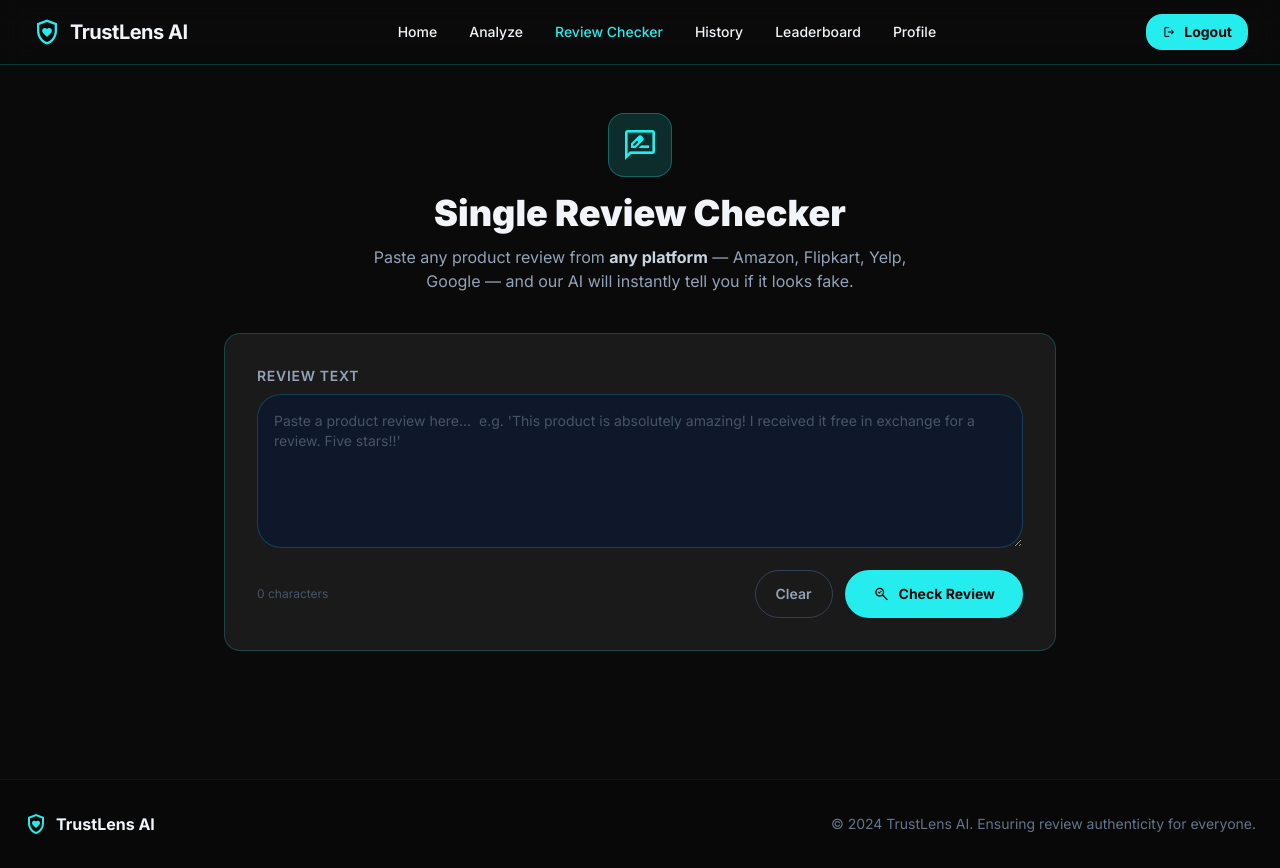
After one commit to ADITYAGUPTA112/FAKE_REVIEWS-, a Flask app: page /checker in a window 1280 px wide. The commit adds this page. Run offline with Flask 3, Linux system fonts and the light colour scheme; a user stored in the database is signed in; parts of the project's set-up code (start-up, migrations or seed data) failed here and were passed over; some libraries are stand-ins or nearby versions.

Commit message:
Add Single Review Checker feature with heuristic analysis and risk scoring
Co-authored-by: ADITYAGUPTA112 <91255632+ADITYAGUPTA112@users.noreply.github.com>

```diff
--- a/app.py
+++ b/app.py
@@ -2,7 +2,7 @@ from flask import Flask, render_template, request, jsonify, redirect, url_for, s
 import firebase_admin
 from firebase_admin import credentials, auth, firestore
 import os
-from analyzer import analyze_product
+from analyzer import analyze_product, check_single_review
 import json
 from werkzeug.utils import secure_filename
 import uuid
@@ -139,6 +139,30 @@ def logout():
     session.pop("user_photo", None)
     return redirect(url_for("login"))
 
+@app.route("/checker", methods=["GET"])
+def checker():
+    if "user_id" not in session:
+        return redirect(url_for("login"))
+    return render_template("checker.html")
+
+@app.route("/api/check_review", methods=["POST"])
+def check_review_api():
+    try:
+        data = request.json
+        text = (data.get("text") or "").strip()
+        if not text:
+            return jsonify({"error": "No review text provided."}), 400
+        if len(text) < 5:
+            return jsonify({"error": "Review text is too short to analyse."}), 400
+
+        result = check_single_review(text)
+        return jsonify(result)
+    except Exception as e:
+        import traceback
+        traceback.print_exc()
+        return jsonify({"error": str(e)}), 500
+
+
 @app.route("/history", methods=["GET"])
 def history():
     if "user_id" not in session:
--- a/templates/analyze.html
+++ b/templates/analyze.html
@@ -117,9 +117,9 @@
                         AI</span>
                 </div>
                 <nav class="hidden md:flex items-center gap-8">
-                    <a class="text-sm font-medium hover:text-primary transition-colors"
-                        href="{{ url_for('index') }}">Home</a>
+                    <a class="text-sm font-medium hover:text-primary transition-colors" href="{{ url_for('index') }}">Home</a>
                     <a class="text-sm font-medium text-primary" href="{{ url_for('analyze') }}">Analyze</a>
+                    <a class="text-sm font-medium hover:text-primary transition-colors" href="{{ url_for('checker') }}">Review Checker</a>
                     <a class="text-sm font-medium hover:text-primary transition-colors"
                         href="{{ url_for('history') }}">History</a>
                     <a class="text-sm font-medium hover:text-primary transition-colors"
--- /dev/null
+++ b/templates/checker.html
@@ -0,0 +1,365 @@
+<!DOCTYPE html>
+<html class="dark" lang="en">
+
+<head>
+    <meta charset="utf-8" />
+    <meta content="width=device-width, initial-scale=1.0" name="viewport" />
+    <title>TrustLens AI - Single Review Checker</title>
+    <script src="https://cdn.tailwindcss.com?plugins=forms,container-queries"></script>
+    <link href="https://fonts.googleapis.com/css2?family=Inter:wght@400;500;600;700;800;900&display=swap"
+        rel="stylesheet" />
+    <link
+        href="https://fonts.googleapis.com/css2?family=Material+Symbols+Outlined:wght,FILL@100..700,0..1&display=swap"
+        rel="stylesheet" />
+    <script id="tailwind-config">
+        tailwind.config = {
+            darkMode: "class",
+            theme: {
+                extend: {
+                    colors: {
+                        "primary": "#26eded",
+                        "background-light": "#f6f8f6",
+                        "background-dark": "#0a0a0a",
+                        "card-dark": "#1a1a1a"
+                    },
+                    fontFamily: { "display": ["Inter", "sans-serif"] },
+                    borderRadius: { "DEFAULT": "0.75rem", "lg": "1rem", "xl": "1.5rem", "full": "9999px" },
+                },
+            },
+        }
+    </script>
+    <style>
+        body { font-family: 'Inter', sans-serif; }
+
+        .glass-panel {
+            background: #1a1a1a;
+            border: 1px solid rgba(38, 237, 237, 0.1);
+        }
+
+        @keyframes spin-slow { to { transform: rotate(360deg); } }
+        .animate-spin-slow { animation: spin-slow 1.5s linear infinite; }
+
+        @keyframes fadeIn { from { opacity: 0; transform: translateY(12px); } to { opacity: 1; transform: translateY(0); } }
+        .animate-fadein { animation: fadeIn 0.4s ease both; }
+
+        .word-pill-fake  { background: rgba(239,68,68,0.18); border: 1px solid rgba(239,68,68,0.4); color: #fca5a5; }
+        .word-pill-genuine { background: rgba(38,237,237,0.12); border: 1px solid rgba(38,237,237,0.35); color: #26eded; }
+
+        .risk-bar-fill { transition: width 1s cubic-bezier(.4,0,.2,1); }
+    </style>
+</head>
+
+<body class="bg-background-light dark:bg-background-dark text-slate-900 dark:text-slate-100 font-display min-h-screen">
+
+    <!-- Navigation -->
+    <header class="border-b border-primary/20 bg-background-light/50 dark:bg-[#0a0a0a]/80 backdrop-blur-md sticky top-0 z-50">
+        <div class="max-w-7xl mx-auto px-4 sm:px-6 lg:px-8">
+            <div class="flex items-center justify-between h-16">
+                <div class="flex items-center gap-2">
+                    <span class="material-symbols-outlined text-primary text-3xl">shield_with_heart</span>
+                    <span class="text-xl font-bold tracking-tight">TrustLens AI</span>
+                </div>
+                <nav class="hidden md:flex items-center gap-8">
+                    <a class="text-sm font-medium hover:text-primary transition-colors" href="{{ url_for('index') }}">Home</a>
+                    <a class="text-sm font-medium hover:text-primary transition-colors" href="{{ url_for('analyze') }}">Analyze</a>
+                    <a class="text-sm font-medium text-primary" href="{{ url_for('checker') }}">Review Checker</a>
+                    <a class="text-sm font-medium hover:text-primary transition-colors" href="{{ url_for('history') }}">History</a>
+                    <a class="text-sm font-medium hover:text-primary transition-colors" href="{{ url_for('leaderboard') }}">Leaderboard</a>
+                    <a class="text-sm font-medium hover:text-primary transition-colors" href="{{ url_for('profile') }}">Profile</a>
+                </nav>
+                <a href="{{ url_for('logout') }}"
+                    class="flex items-center gap-2 px-4 py-2 rounded-lg bg-primary text-background-dark font-bold text-sm hover:opacity-90 transition-opacity">
+                    <span class="material-symbols-outlined text-sm">logout</span>Logout
+                </a>
+            </div>
+        </div>
+    </header>
+
+    <main class="max-w-4xl mx-auto px-4 sm:px-6 lg:px-8 py-12">
+
+        <!-- Page Header -->
+        <div class="text-center mb-10 animate-fadein">
+            <div class="inline-flex items-center justify-center w-16 h-16 rounded-2xl bg-primary/15 border border-primary/30 mb-4">
+                <span class="material-symbols-outlined text-primary text-4xl">rate_review</span>
+            </div>
+            <h1 class="text-3xl md:text-4xl font-black mb-3">Single Review Checker</h1>
+            <p class="text-slate-500 dark:text-slate-400 max-w-xl mx-auto">
+                Paste any product review from <strong class="text-slate-300">any platform</strong> — Amazon, Flipkart, Yelp, Google — and our AI will instantly tell you if it looks fake.
+            </p>
+        </div>
+
+        <!-- Input Card -->
+        <div class="glass-panel rounded-2xl p-6 md:p-8 mb-8 border border-primary/20">
+            <label class="block text-sm font-semibold text-slate-400 mb-2 uppercase tracking-wider">Review Text</label>
+            <textarea id="review-input" rows="6"
+                class="w-full bg-slate-900 border border-primary/20 focus:border-primary focus:ring-2 focus:ring-primary/30 rounded-xl p-4 text-sm text-slate-200 placeholder-slate-600 resize-y outline-none transition-all"
+                placeholder="Paste a product review here…  e.g. 'This product is absolutely amazing! I received it free in exchange for a review. Five stars!!'"></textarea>
+
+            <div class="flex flex-col sm:flex-row items-center justify-between gap-4 mt-4">
+                <span id="char-count" class="text-xs text-slate-600">0 characters</span>
+                <div class="flex gap-3">
+                    <button id="clear-btn"
+                        class="px-5 py-2.5 rounded-xl text-sm font-semibold border border-slate-700 text-slate-400 hover:border-red-500/40 hover:text-red-400 transition-all">
+                        Clear
+                    </button>
+                    <button id="check-btn"
+                        class="flex items-center gap-2 px-7 py-2.5 rounded-xl bg-primary text-background-dark text-sm font-bold hover:shadow-[0_0_20px_rgba(38,237,237,0.4)] transition-all">
+                        <span class="material-symbols-outlined text-lg">search_check</span>
+                        Check Review
+                    </button>
+                </div>
+            </div>
+        </div>
+
+        <!-- Loading State -->
+        <div id="loading-state" class="hidden text-center py-16">
+            <span class="material-symbols-outlined text-primary text-5xl animate-spin-slow block mb-4">autorenew</span>
+            <p class="text-slate-400 text-sm uppercase tracking-widest">Analysing with AI…</p>
+        </div>
+
+        <!-- Error Banner -->
+        <div id="error-banner" class="hidden mb-6 p-4 rounded-xl bg-red-950/60 border border-red-500/40 text-red-300 text-sm flex items-center gap-3">
+            <span class="material-symbols-outlined text-red-400">error</span>
+            <span id="error-text"></span>
+        </div>
+
+        <!-- Results Section -->
+        <div id="results-section" class="hidden animate-fadein space-y-6">
+
+            <!-- Verdict Banner -->
+            <div id="verdict-banner"
+                class="glass-panel rounded-2xl p-6 border flex flex-col md:flex-row gap-6 items-center justify-between">
+                <div class="flex items-center gap-5">
+                    <div id="verdict-icon"
+                        class="w-16 h-16 rounded-2xl flex items-center justify-center flex-shrink-0">
+                        <span class="material-symbols-outlined text-4xl" id="verdict-symbol"></span>
+                    </div>
+                    <div>
+                        <p class="text-xs uppercase tracking-widest text-slate-500 mb-1">AI Verdict</p>
+                        <h2 id="verdict-label" class="text-2xl font-black"></h2>
+                        <p id="verdict-subtitle" class="text-sm text-slate-400 mt-0.5"></p>
+                    </div>
+                </div>
+                <!-- Risk Meter -->
+                <div class="w-full md:w-64">
+                    <div class="flex justify-between text-xs text-slate-400 mb-1">
+                        <span>Risk Score</span>
+                        <span id="risk-score-label" class="font-bold"></span>
+                    </div>
+                    <div class="h-3 rounded-full bg-slate-800 overflow-hidden">
+                        <div id="risk-bar" class="risk-bar-fill h-full rounded-full" style="width:0%"></div>
+                    </div>
+                    <div class="flex justify-between text-[10px] text-slate-600 mt-1 uppercase tracking-wider">
+                        <span>Low</span><span>Medium</span><span>High</span>
+                    </div>
+                </div>
+            </div>
+
+            <!-- Stats Row -->
+            <div class="grid grid-cols-2 md:grid-cols-3 gap-4">
+                <div class="glass-panel rounded-xl p-5 border border-primary/10">
+                    <p class="text-xs text-slate-500 uppercase tracking-wider mb-1">AI Confidence</p>
+                    <p id="stat-confidence" class="text-2xl font-black text-primary"></p>
+                </div>
+                <div class="glass-panel rounded-xl p-5 border border-primary/10">
+                    <p class="text-xs text-slate-500 uppercase tracking-wider mb-1">Heuristic Flags</p>
+                    <p id="stat-flags" class="text-2xl font-black"></p>
+                </div>
+                <div class="glass-panel rounded-xl p-5 border border-primary/10 col-span-2 md:col-span-1">
+                    <p class="text-xs text-slate-500 uppercase tracking-wider mb-1">Risk Level</p>
+                    <p id="stat-risk" class="text-2xl font-black"></p>
+                </div>
+            </div>
+
+            <!-- Heuristic Flags -->
+            <div id="flags-section" class="glass-panel rounded-2xl p-6 border border-primary/10">
+                <h3 class="text-base font-bold mb-4 flex items-center gap-2">
+                    <span class="material-symbols-outlined text-yellow-400">flag</span>
+                    Heuristic Red-Flags
+                </h3>
+                <div id="flags-list" class="space-y-3"></div>
+                <p id="no-flags-msg" class="hidden text-sm text-slate-500 italic">No suspicious patterns detected by heuristics.</p>
+            </div>
+
+            <!-- LIME Explanation -->
+            <div id="lime-section" class="glass-panel rounded-2xl p-6 border border-primary/10">
+                <h3 class="text-base font-bold mb-1 flex items-center gap-2">
+                    <span class="material-symbols-outlined text-primary">psychology</span>
+                    AI Explanation – Key Words
+                </h3>
+                <p class="text-xs text-slate-500 mb-4">Words that most influenced the AI's decision (LIME attribution). Larger weight = stronger influence.</p>
+                <div id="lime-words" class="flex flex-wrap gap-2"></div>
+                <p id="no-lime-msg" class="hidden text-sm text-slate-500 italic mt-2">No LIME explanation available for this review.</p>
+            </div>
+
+        </div><!-- /results -->
+    </main>
+
+    <!-- Footer -->
+    <footer class="border-t border-white/5 py-8 px-6 bg-background-light/30 dark:bg-[#080808] mt-12">
+        <div class="max-w-7xl mx-auto flex flex-col md:flex-row justify-between items-center gap-4">
+            <div class="flex items-center gap-2">
+                <span class="material-symbols-outlined text-primary">shield_with_heart</span>
+                <span class="font-bold">TrustLens AI</span>
+            </div>
+            <p class="text-slate-500 text-sm">© 2024 TrustLens AI. Ensuring review authenticity for everyone.</p>
+        </div>
+    </footer>
+
+    <script>
+        const reviewInput  = document.getElementById('review-input');
+        const checkBtn     = document.getElementById('check-btn');
+        const clearBtn     = document.getElementById('clear-btn');
+        const charCount    = document.getElementById('char-count');
+        const loadingState = document.getElementById('loading-state');
+        const errorBanner  = document.getElementById('error-banner');
+        const errorText    = document.getElementById('error-text');
+        const resultsSection = document.getElementById('results-section');
+
+        // ── character counter ──
+        reviewInput.addEventListener('input', () => {
+            charCount.textContent = `${reviewInput.value.length} characters`;
+        });
+
+        // ── clear ──
+        clearBtn.addEventListener('click', () => {
+            reviewInput.value = '';
+            charCount.textContent = '0 characters';
+            hideResults();
+            hideError();
+        });
+
+        function showLoading()  { loadingState.classList.remove('hidden'); hideResults(); hideError(); }
+        function hideLoading()  { loadingState.classList.add('hidden'); }
+        function hideResults()  { resultsSection.classList.add('hidden'); }
+        function hideError()    { errorBanner.classList.add('hidden'); }
+        function showError(msg) { errorText.textContent = msg; errorBanner.classList.remove('hidden'); }
+
+        function riskColor(score) {
+            if (score >= 70) return '#ef4444';
+            if (score >= 40) return '#f59e0b';
+            return '#26eded';
+        }
+        function riskLabel(score) {
+            if (score >= 70) return 'High';
+            if (score >= 40) return 'Medium';
+            return 'Low';
+        }
+        function severityColor(sev) {
+            if (sev === 'high')   return { bg: 'rgba(239,68,68,0.12)',   border: 'rgba(239,68,68,0.4)',   text: '#fca5a5',  dot: '#ef4444' };
+            if (sev === 'medium') return { bg: 'rgba(245,158,11,0.12)',  border: 'rgba(245,158,11,0.4)',  text: '#fcd34d',  dot: '#f59e0b' };
+            return                       { bg: 'rgba(100,116,139,0.12)', border: 'rgba(100,116,139,0.3)', text: '#94a3b8',  dot: '#64748b' };
+        }
+
+        // ── main check ──
+        checkBtn.addEventListener('click', async () => {
+            const text = reviewInput.value.trim();
+            if (!text) { reviewInput.focus(); return; }
+
+            showLoading();
+
+            try {
+                const res  = await fetch('/api/check_review', {
+                    method: 'POST',
+                    headers: { 'Content-Type': 'application/json' },
+                    body: JSON.stringify({ text })
+                });
+                const data = await res.json();
+                hideLoading();
+
+                if (!res.ok || data.error) { showError(data.error || 'Analysis failed.'); return; }
+
+                renderResults(data);
+            } catch (err) {
+                hideLoading();
+                showError('Network error — please try again.');
+            }
+        });
+
+        function renderResults(data) {
+            const { prediction, confidence, explanation, flags, risk_score } = data;
+            const isFake = prediction === 'Fake';
+            const color  = isFake ? '#ef4444' : '#26eded';
+
+            // Verdict banner
+            const verdictBanner = document.getElementById('verdict-banner');
+            verdictBanner.style.borderColor = isFake ? 'rgba(239,68,68,0.4)' : 'rgba(38,237,237,0.25)';
+
+            const iconEl = document.getElementById('verdict-icon');
+            iconEl.style.background = isFake ? 'rgba(239,68,68,0.15)' : 'rgba(38,237,237,0.12)';
+            iconEl.style.border = `1px solid ${isFake ? 'rgba(239,68,68,0.4)' : 'rgba(38,237,237,0.3)'}`;
+
+            const symbolEl = document.getElementById('verdict-symbol');
+            symbolEl.textContent = isFake ? 'gpp_bad' : 'verified_user';
+            symbolEl.style.color = color;
+
+            document.getElementById('verdict-label').textContent = isFake ? '⚠ Fake Review Detected' : '✓ Looks Genuine';
+            document.getElementById('verdict-label').style.color = color;
+            document.getElementById('verdict-subtitle').textContent = isFake
+                ? 'This review shows synthetic patterns consistent with fake content.'
+                : 'This review appears authentic based on AI analysis.';
+
+            // Risk bar
+            const rBar = document.getElementById('risk-bar');
+            rBar.style.background = riskColor(risk_score);
+            setTimeout(() => { rBar.style.width = risk_score + '%'; }, 50);
+            document.getElementById('risk-score-label').textContent = risk_score + ' / 100';
+            document.getElementById('risk-score-label').style.color = riskColor(risk_score);
+
+            // Stats
+            document.getElementById('stat-confidence').textContent = confidence.toFixed(1) + '%';
+            document.getElementById('stat-flags').textContent = flags.length;
+            document.getElementById('stat-flags').style.color = flags.length > 0 ? '#f59e0b' : '#26eded';
+            const rl = riskLabel(risk_score);
+            document.getElementById('stat-risk').textContent = rl;
+            document.getElementById('stat-risk').style.color = riskColor(risk_score);
+
+            // Heuristic flags
+            const flagsList = document.getElementById('flags-list');
+            const noFlagsMsg = document.getElementById('no-flags-msg');
+            flagsList.innerHTML = '';
+            if (flags.length === 0) {
+                noFlagsMsg.classList.remove('hidden');
+            } else {
+                noFlagsMsg.classList.add('hidden');
+                flags.forEach(f => {
+                    const sc = severityColor(f.severity);
+                    const el = document.createElement('div');
+                    el.style.cssText = `padding:12px 14px; border-radius:12px; background:${sc.bg}; border:1px solid ${sc.border}; display:flex; align-items:flex-start; gap:10px;`;
+                    el.innerHTML = `
+                        <span style="width:8px;height:8px;border-radius:50%;background:${sc.dot};flex-shrink:0;margin-top:5px;"></span>
+                        <div>
+                            <span style="font-size:12px;font-weight:700;color:${sc.text};text-transform:uppercase;letter-spacing:0.05em;">${f.label}</span>
+                            <p style="font-size:13px;color:#94a3b8;margin-top:3px;">${f.description}</p>
+                        </div>`;
+                    flagsList.appendChild(el);
+                });
+            }
+
+            // LIME words
+            const limeWords = document.getElementById('lime-words');
+            const noLimeMsg = document.getElementById('no-lime-msg');
+            limeWords.innerHTML = '';
+            if (!explanation || explanation.length === 0) {
+                noLimeMsg.classList.remove('hidden');
+            } else {
+                noLimeMsg.classList.add('hidden');
+                const maxW = Math.max(...explanation.map(e => Math.abs(e.weight)));
+                explanation.forEach(e => {
+                    const pill = document.createElement('span');
+                    const normalised = maxW > 0 ? Math.abs(e.weight) / maxW : 0;
+                    const size = Math.round(11 + normalised * 6); // 11–17px
+                    pill.className = `px-3 py-1.5 rounded-full text-sm font-semibold ${e.weight > 0 ? 'word-pill-fake' : 'word-pill-genuine'}`;
+                    pill.style.fontSize = size + 'px';
+                    pill.title = `Weight: ${e.weight.toFixed(4)}`;
+                    pill.textContent = e.word;
+                    limeWords.appendChild(pill);
+                });
+            }
+
+            resultsSection.classList.remove('hidden');
+            resultsSection.scrollIntoView({ behavior: 'smooth', block: 'start' });
+        }
+    </script>
+</body>
+</html>
--- a/templates/leaderboard.html
+++ b/templates/leaderboard.html
@@ -62,6 +62,8 @@
                             href="{{ url_for('index') }}">Home</a>
                         <a class="text-slate-600 dark:text-slate-400 hover:text-primary transition-colors text-sm font-semibold"
                             href="{{ url_for('analyze') }}">Analyze</a>
+                        <a class="text-slate-600 dark:text-slate-400 hover:text-primary transition-colors text-sm font-semibold"
+                            href="{{ url_for('checker') }}">Review Checker</a>
                         <a class="text-slate-600 dark:text-slate-400 hover:text-primary transition-colors text-sm font-semibold"
                             href="{{ url_for('history') }}">History</a>
                         <a class="text-primary text-sm font-bold border-b-2 border-primary pb-1"
--- a/templates/profile.html
+++ b/templates/profile.html
@@ -63,6 +63,10 @@
                         <a class="flex items-center gap-2 text-sm font-medium hover:text-primary transition-colors"
                             href="{{ url_for('analyze') }}"><span
                                 class="material-symbols-outlined text-[20px]">analytics</span> Analyze
+                        </a>
+                        <a class="flex items-center gap-2 text-sm font-medium hover:text-primary transition-colors"
+                            href="{{ url_for('checker') }}"><span
+                                class="material-symbols-outlined text-[20px]">rate_review</span> Review Checker
                         </a>
                         <a class="flex items-center gap-2 text-sm font-medium hover:text-primary transition-colors"
                             href="{{ url_for('history') }}"><span
--- a/templates/scan.html
+++ b/templates/scan.html
@@ -78,6 +78,11 @@
                     href="{{ url_for('analyze') }}">
                     <span class="material-symbols-outlined">manage_search</span>
                     <span class="font-medium">Analyze</span>
+                </a>
+                <a class="flex items-center gap-3 px-4 py-3 rounded-xl transition-all text-slate-600 dark:text-slate-400 hover:bg-primary/10 hover:text-primary"
+                    href="{{ url_for('checker') }}">
+                    <span class="material-symbols-outlined">rate_review</span>
+                    <span class="font-medium">Review Checker</span>
                 </a>
                 <a class="flex items-center gap-3 px-4 py-3 rounded-xl bg-primary/20 text-primary border border-primary/20"
                     href="{{ url_for('history') }}">
```
Also changed, not shown: analyzer.py (+119 -0 lines), templates/home.html (+22 -6 lines).
